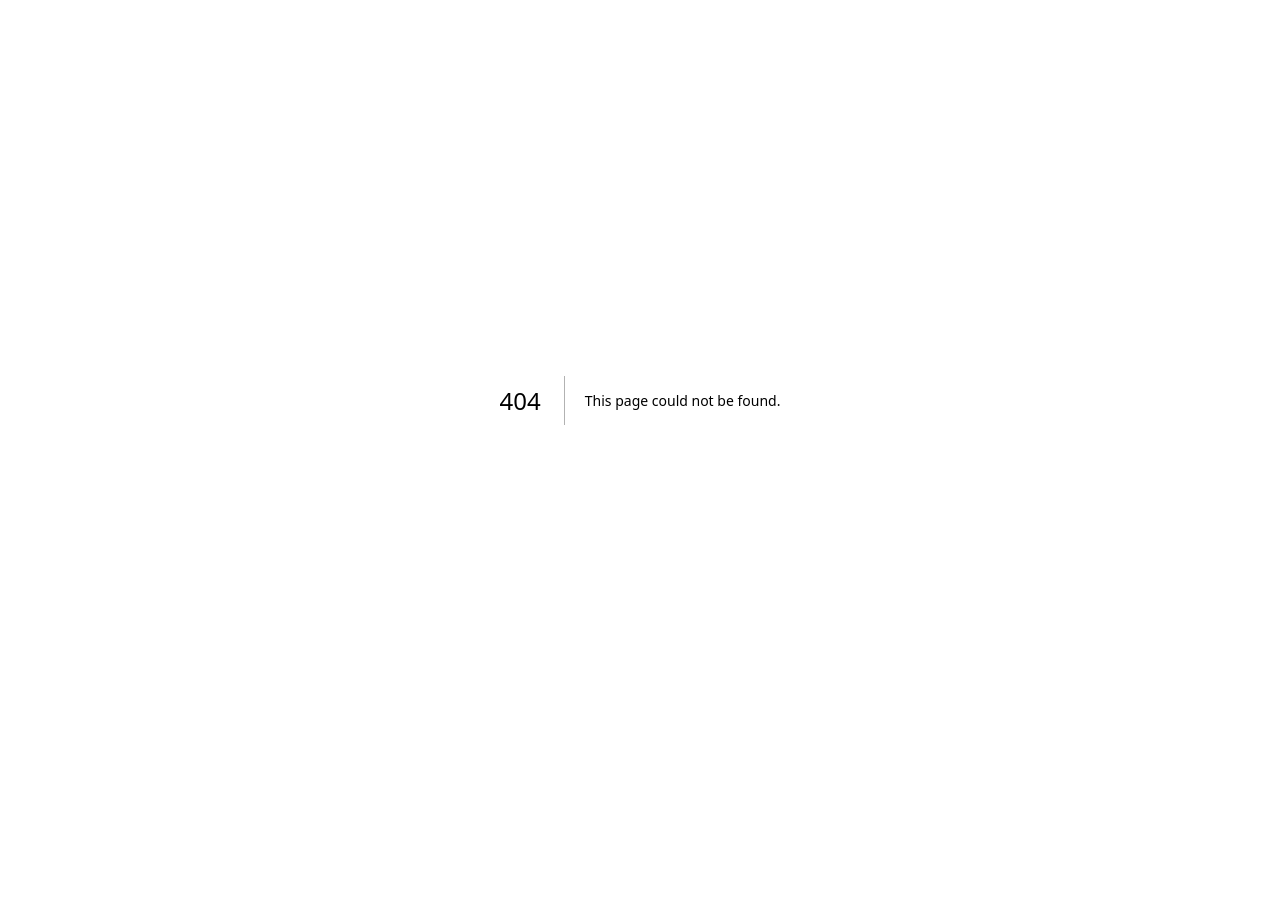
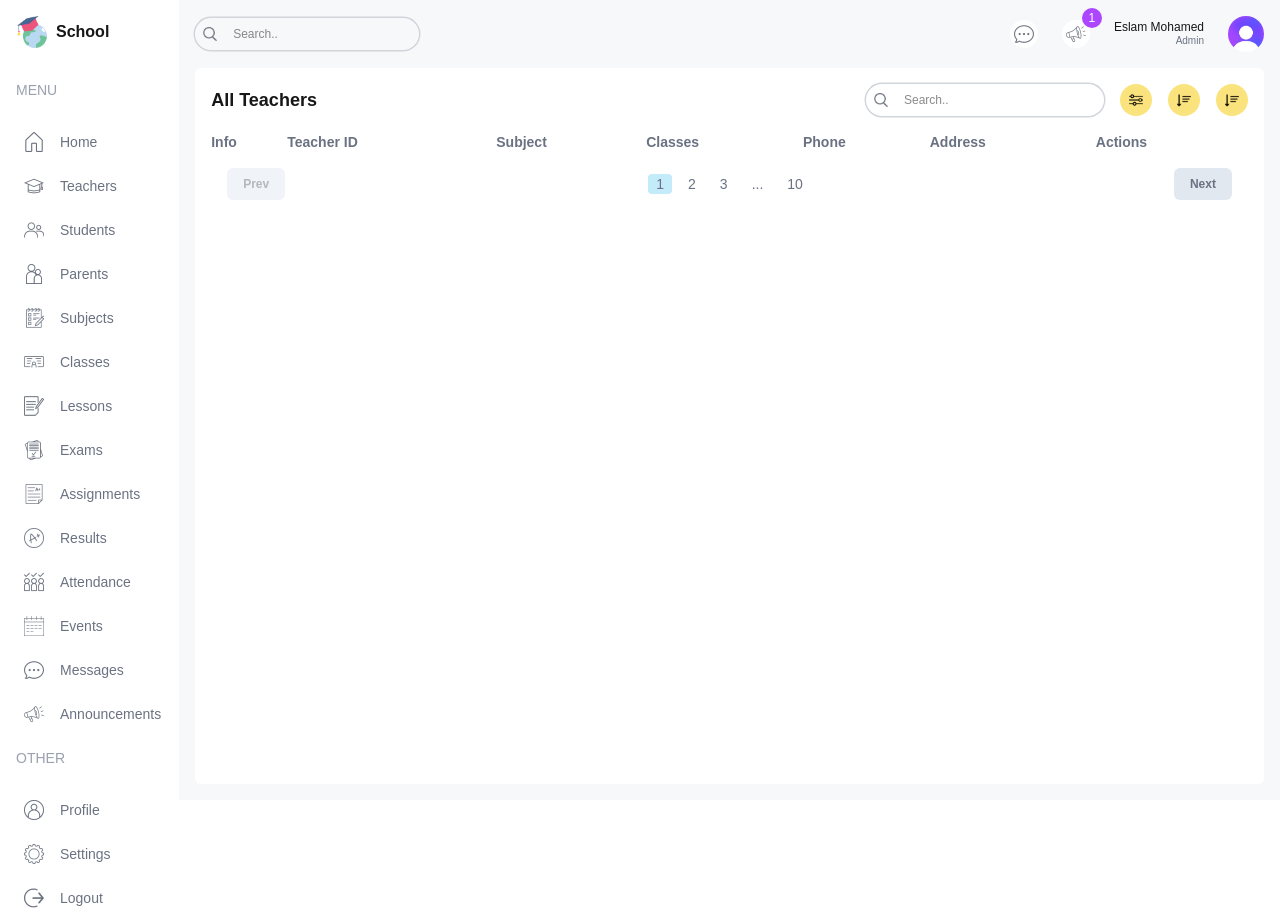
Before and after one commit to EslamMhamed/next-dashboard-ui, a Next.js app: page /list/teachers in a window 1280 px wide. Before the commit this address had no page. Before the commit the page ends 800 px from the top, so only its background shows below. Built offline with nearby package versions, Linux system fonts and the light colour scheme.

Commit message:
create TeacherList Page

```diff
--- /dev/null
+++ b/app/(dashboard)/list/teachers/page.tsx
@@ -0,0 +1,62 @@
+import Pagination from "@/components/Pagination";
+import Table from "@/components/Table";
+import TableSearch from "@/components/TableSearch";
+import Image from "next/image";
+
+  const columns = [
+    { header: "Info", accessor: "info" },
+    {
+      header: "Teacher ID",
+      accessor: "teacherId",
+      className: "hidden md:table-cell ",
+    },
+    {
+      header: "Subject",
+      accessor: "sebject",
+      className: "hidden md:table-cell ",
+    },
+    {
+      header: "Classes",
+      accessor: "classes",
+      className: "hidden md:table-cell ",
+    },
+    { header: "Phone", accessor: "phone", className: "hidden lg:table-cell " },
+    {
+      header: "Address",
+      accessor: "address",
+      className: "hidden lg:table-cell ",
+    },
+    { header: "Actions", accessor: "actions" },
+  ];
+
+function TeacherListPage() {
+
+  return (
+    <div className="bg-white p-4 rounded-md flex-1 m-4 mt-0">
+      {/* Top */}
+      <div className="flex items-center justify-between  ">
+        <h1 className="hidden md:block text-lg font-semibold">All Teachers</h1>
+        <div className="flex flex-col md:flex-row items-center gap-4  w-full md:w-auto">
+          <TableSearch />
+          <div className="flex items-center gap-4 self-end">
+            <button className="w-8 h-8 flex items-center justify-center rounded-full bg-lamaYellow">
+              <Image src="/filter.png" alt="filter" width={14} height={14} />
+            </button>
+            <button className="w-8 h-8 flex items-center justify-center rounded-full bg-lamaYellow">
+              <Image src="/sort.png" alt="filter" width={14} height={14} />
+            </button>
+            <button className="w-8 h-8 flex items-center justify-center rounded-full bg-lamaYellow">
+              <Image src="/sort.png" alt="filter" width={14} height={14} />
+            </button>
+          </div>
+        </div>
+      </div>
+      {/* LIST */}
+      <Table columns= {columns} />
+      {/* PAGINATION */}
+      <Pagination />
+    </div>
+  );
+}
+
+export default TeacherListPage;
```
